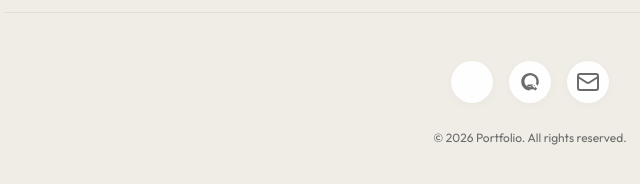
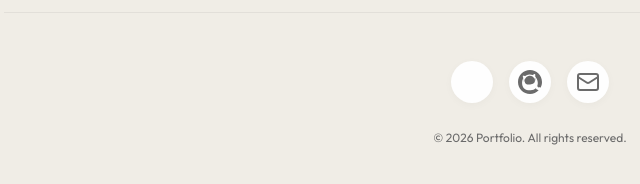
Before and after one commit to emirp107/portfolio, a website built with Vite: page index.html in a window 1280 px wide. Shown: the part 3574-3758 px from the top of the page, 110-750 px from the left. Built offline with nearby package versions, Linux system fonts and the light colour scheme; some icons are missing; a web font is replaced by a local one.

Commit message:
fix: Qiitaアイコンを公式SVGに修正

```diff
--- a/index.html
+++ b/index.html
@@ -279,7 +279,7 @@
             aria-label="Qiita">
             <svg viewBox="0 0 24 24" width="24" height="24" fill="currentColor" xmlns="http://www.w3.org/2000/svg">
               <path
-                d="M11.669 20.472c-4.663-.182-8.413-4.05-8.413-8.782 0-4.85 3.924-8.782 8.766-8.782 4.841 0 8.765 3.932 8.765 8.782 0 1.455-.354 2.826-.981 4.028l-1.95-1.95a5.978 5.978 0 0 0 .567-2.578 6.019 6.019 0 0 0-6.013-6.024 6.019 6.019 0 0 0-6.013 6.024 6.019 6.019 0 0 0 6.013 6.024c.463 0 .912-.054 1.343-.154l2.023 2.023a8.72 8.72 0 0 1-4.107.389zm5.189-1.978-3.123-3.126h3.123v3.126zm2.503.567-4.254-4.254a1.063 1.063 0 0 0-.752-.312h-4.024a1.063 1.063 0 0 0-1.063 1.063v.001c0 .587.477 1.063 1.063 1.063h2.961l3.438 3.44a1.064 1.064 0 0 0 1.503 0 1.064 1.064 0 0 0 .128-1.001z" />
+                d="M12 0C5.3726 0 0 5.3726 0 12s5.3726 12 12 12c3.3984 0 6.4665-1.413 8.6498-3.6832-.383-.0574-.7746-.2062-1.1466-.4542-.7145-.4763-1.3486-.9263-1.6817-1.674-1.2945 1.3807-3.0532 1.835-5.1822 2.0503-4.311.4359-8.0456-1.4893-8.4979-6.2996-.1922-2.045.2628-3.989 1.1804-5.582l-.5342-2.1009c-.0862-.3652.2498-.7126.6057-.6262l1.8456.448c1.0974-.9012 2.4249-1.49 3.8892-1.638 1.2526-.1267 2.467.0834 3.571.5624l1.7348-1.0494c.3265-.1974.7399.0257.7711.4164l.1 2.4747v.0002c1.334 1.4084 2.2424 3.3319 2.4478 5.516.116 1.2339-.012 2.1776-.339 3.078-.1531.4215-.1992.7778.0776 1.1305.2674.3408.6915 1.0026 1.1644.8917.7107-.1666 1.4718-.1223 1.9422.1715C23.4925 15.9525 24 14.0358 24 12c0-6.6274-5.3726-12-12-12Zm-.0727 5.727a5.2731 5.2731 0 0 0-.6146.0273c-2.2084.2233-3.9572 1.8135-4.4937 3.8484l-1.3176-.1996-.014.2589 1.2972.1407c-.0352.1497-.0643.2384-.086.3923l-1.1319.0902.0103.2025 1.1032-.088c-.0194.1713-.031.2814-.0332.4565l-1.0078.412.0495.2499.9598-.4492c.002.1339.008.2053.0207.3407.2667 2.8371 2.6364 3.3981 5.4677 3.1118 2.8312-.2863 5.0517-1.3114 4.785-4.1486-.013-.1361-.0324-.2068-.0553-.3392l1.0397.2257.0242-.229-1.0906-.207c-.0342-.1687-.0765-.271-.1264-.4327l1.1208-.1374-.0158-.2019-1.1499.1409a5.1093 5.1093 0 0 0-.1665-.4259l1.2665-.4042-.0397-.2536-1.3471.4667c-.819-1.7168-2.5002-2.8224-4.4546-2.8482Z" />
             </svg>
           </a>
           <a href="mailto:emirp107@outlook.com" class="footer__social-link" aria-label="メール">
```
